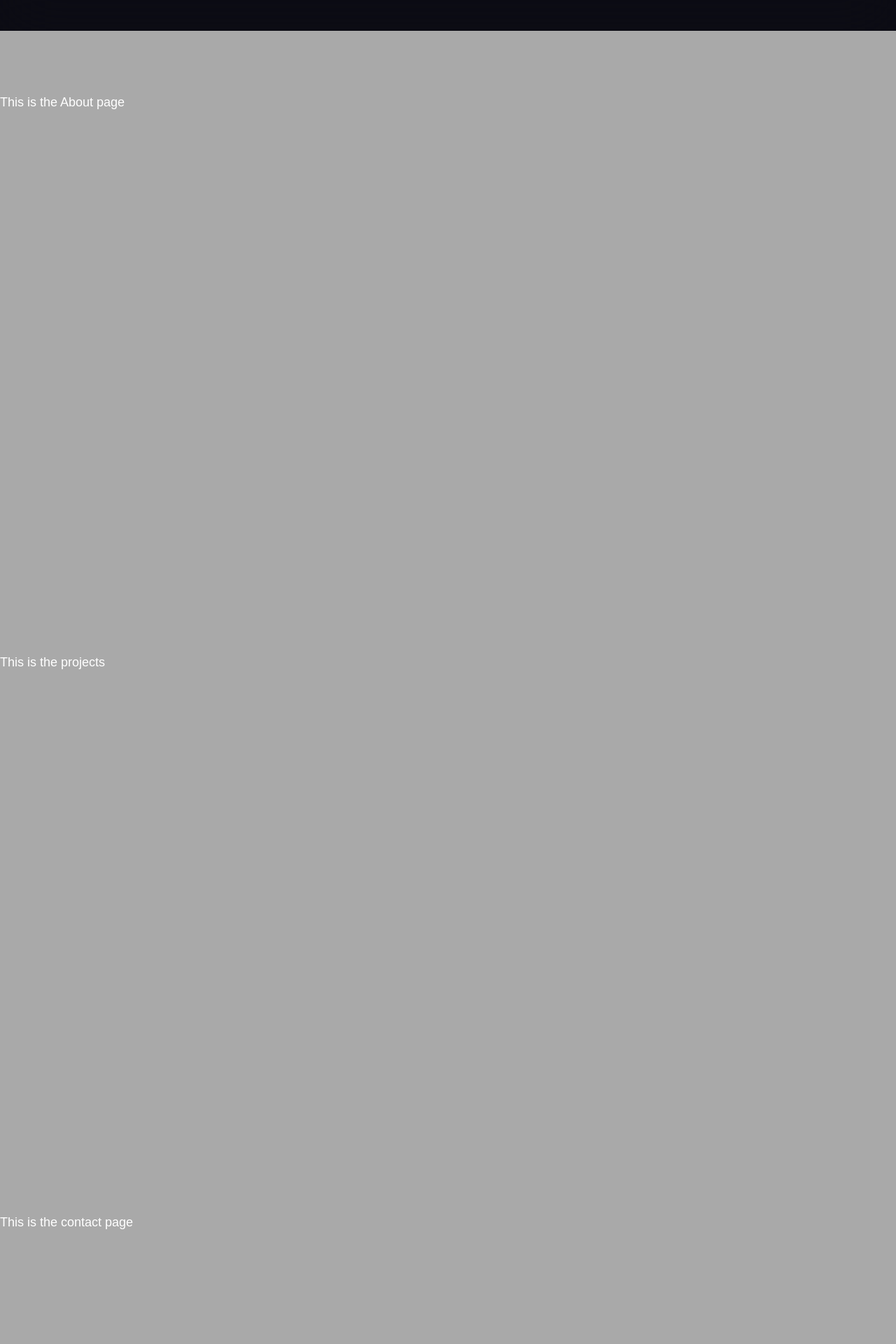
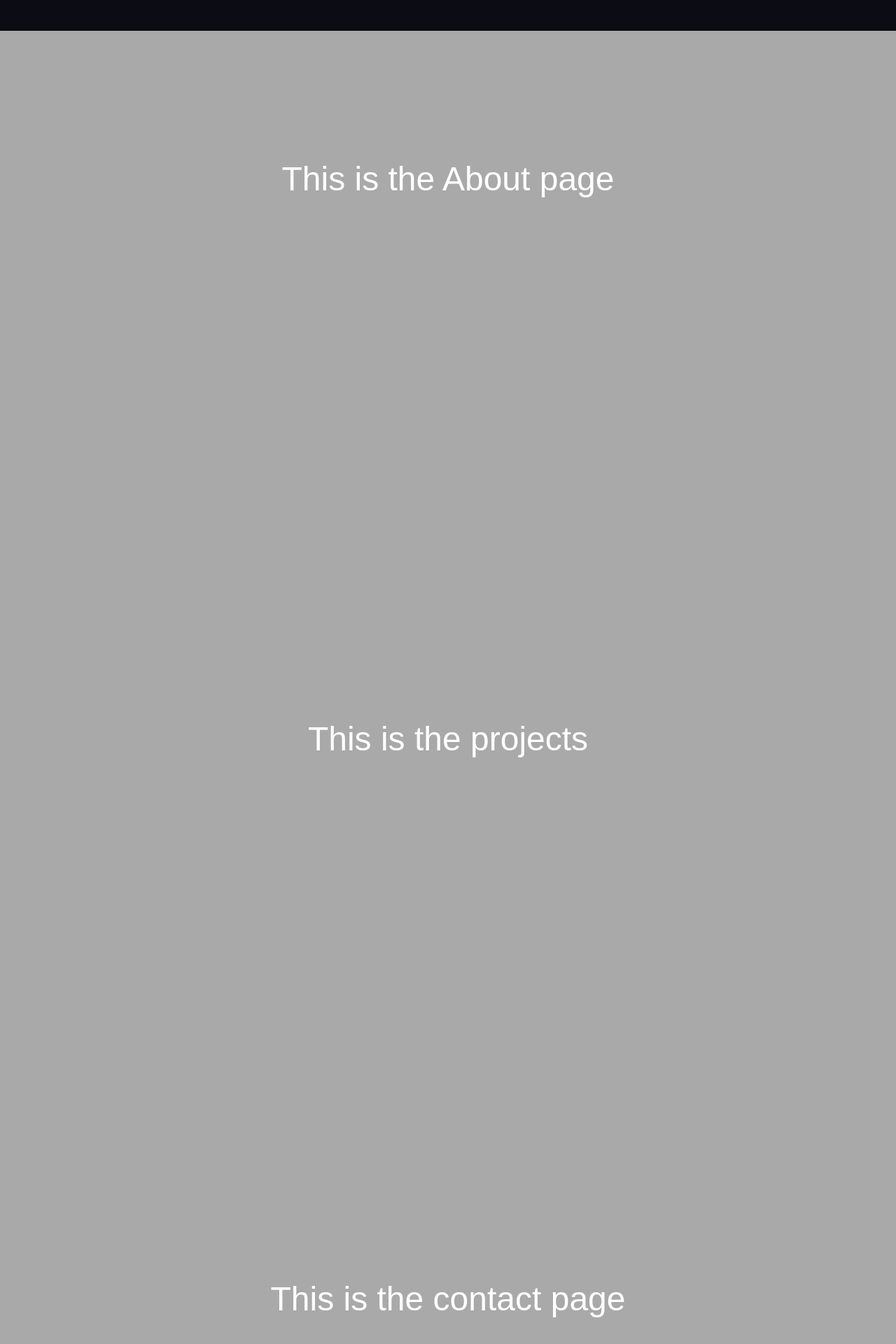
Before and after one commit to MalteBEP/personal-website, a Next.js app: page / in a window 1280 px wide. Shown: the part 756-2676 px from the top of the page at 70% size. Built offline with nearby package versions, Linux system fonts and the light colour scheme.

Commit message:
page headers centered and adjusted according to header position

```diff
--- a/app/layout.tsx
+++ b/app/layout.tsx
@@ -38,7 +38,7 @@ export default function RootLayout({
       <div className="absolute bottom-[20%] left-[55%] w-[14vw] h-[12vw] bg-indigo-200/5 rounded-full blur-[25px]" />
       <div className="absolute bottom-[20%] right-[15%] w-[20vw] h-[11vw] bg-indigo-200/10 rounded-full blur-[15px]" />
 
-      <div className="absolute inset-0 backdrop-blur-2xl pointer-events-none" />
+      <div className="absolute backdrop-blur-2xl pointer-events-none" />
     </div>
 
     <div className="relative z-10 w-full">
--- a/app/page.tsx
+++ b/app/page.tsx
@@ -17,16 +17,16 @@ export default function Home() {
               </div>
           </section>
 
-          <section id="about" className="min-h-screen" >
-              <p className="text-lg text-white">This is the About page</p>
+          <section id="about" className="flex flex-col items-center min-h-screen w-full">
+              <p className="text-5xl text-white py-25">This is the About page</p>
           </section>
 
-          <section id="projects" className="min-h-screen">
-              <p className="text-lg text-white">This is the projects</p>
+          <section id="projects" className="flex flex-col items-center min-h-screen w-full">
+              <p className="text-5xl text-white py-25">This is the projects</p>
           </section>
 
-          <section id="contact" className="min-h-screen">
-              <p className="text-lg text-white">This is the contact page</p>
+          <section id="contact" className="flex flex-col items-center min-h-screen w-full">
+              <p className="text-5xl text-white py-25">This is the contact page</p>
           </section>
       </div>);
 }
```
